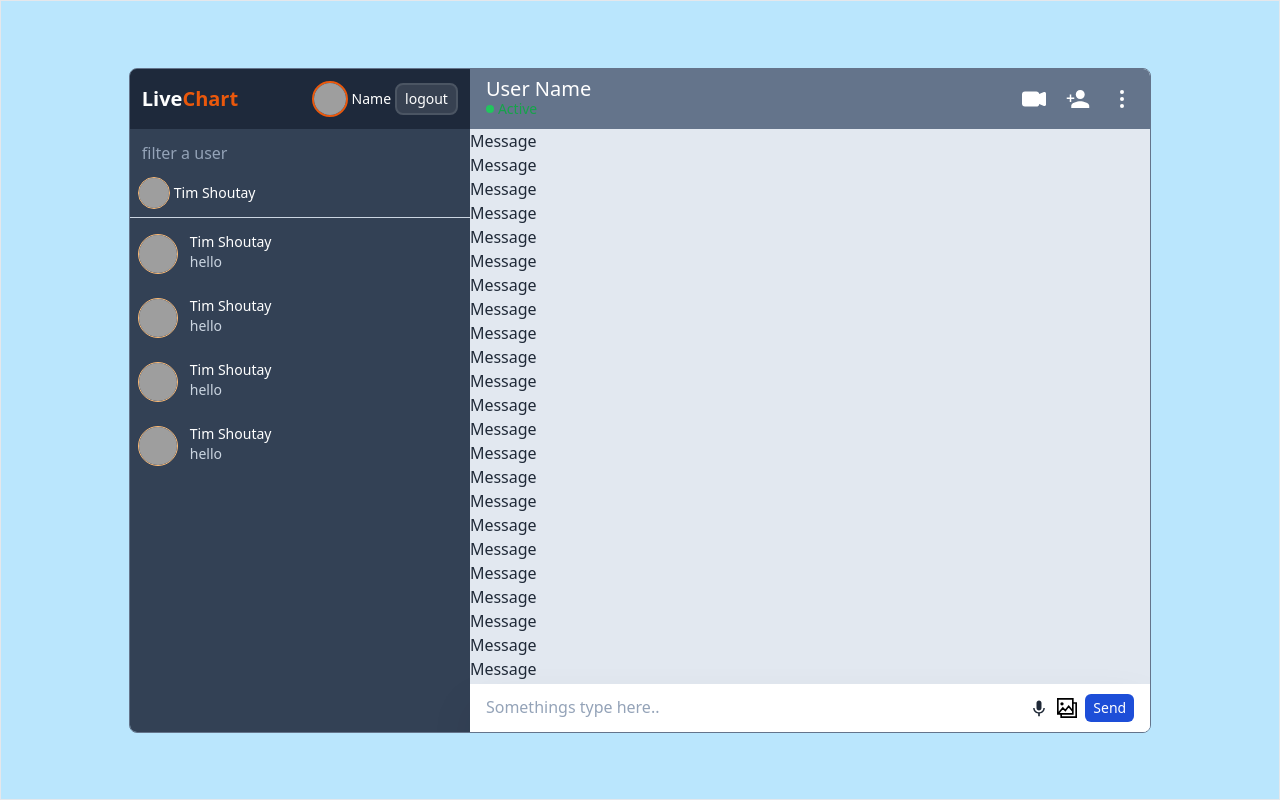
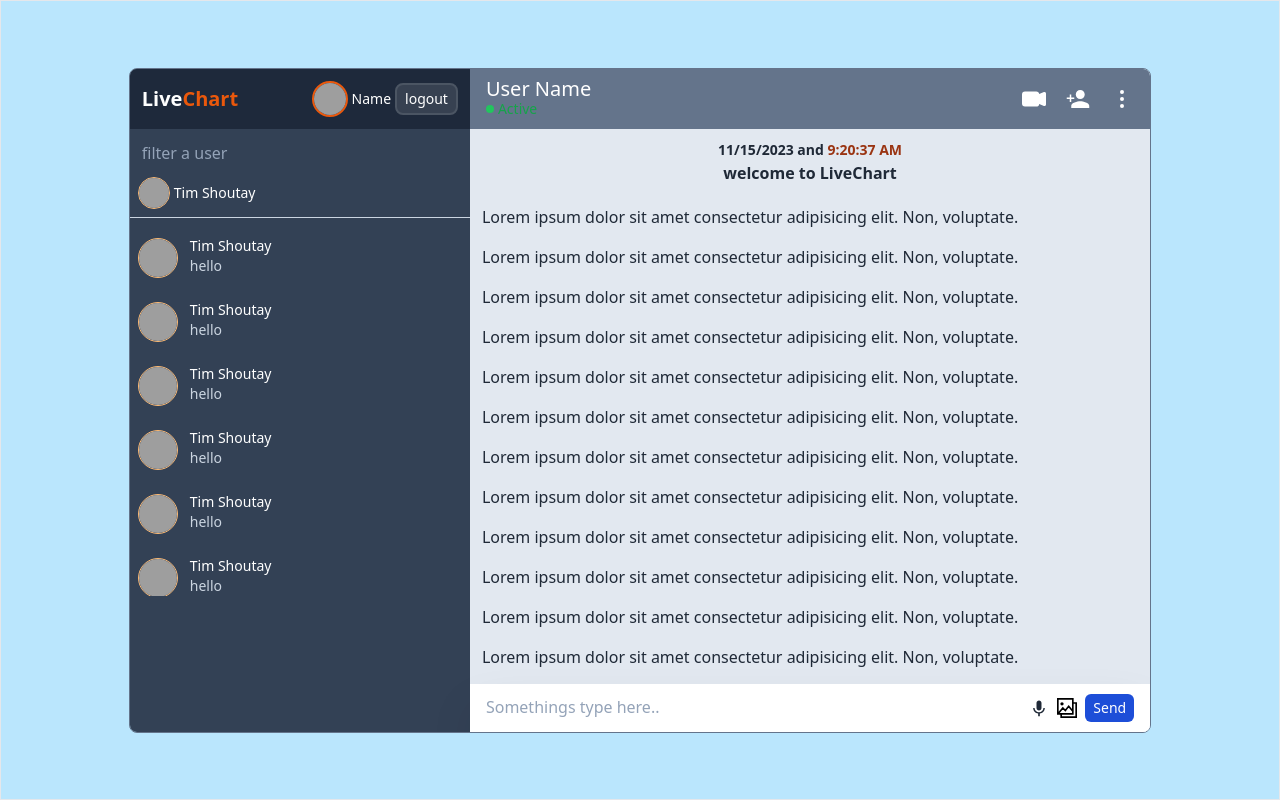
Before and after one commit to saifularafat/live_charts, a React (Vite) app: page / in a window 1280 px wide. Built offline with nearby package versions, Linux system fonts and the light colour scheme; grey boxes are pictures that could not be loaded.

Commit message:
scroll problem is solve

```diff
--- a/src/Components/Chart.jsx
+++ b/src/Components/Chart.jsx
@@ -13,7 +13,7 @@ const Chart = () => {
     return (
         <div className="col-span-4 bg-slate-200 ">
             {/* Header section start*/}
-            <div className="flex items-center justify-between py-[10px] px-4 bg-slate-500">
+            <div className="flex items-center justify-between py-[10px] px-4 bg-slate-500 sticky top-0 z-10">
                 <div>
                     <h2 className="text-xl font-medium text-white leading-none">User Name</h2>
                     <div className="flex items-center gap-1">
@@ -52,9 +52,7 @@ const Chart = () => {
                 </div>
             </div>
             {/* Header section end*/}
-            {/* <div className="overflow-y-scroll overflow-x-hidden scroll-smooth "> */}
-                <Messages />
-            {/* </div> */}
+            <Messages />
             <Input />
         </div>
     );
--- a/src/Components/Charts.jsx
+++ b/src/Components/Charts.jsx
@@ -1,7 +1,7 @@
 
 const Charts = () => {
     return (
-        <div className=" space-y-2 pt-2">
+        <div className=" space-y-2 pt-3 h-[378px] overflow-y-scroll myScroll">
             <div className="flex items-center gap-1 hover:bg-slate-800 py-2 cursor-pointer rounded-lg transition-all duration-200 pl-2">
                 <img src="https://encrypted-tbn0.gstatic.com/images?q=tbn:ANd9GcRLQUXqMrzrmkxd3QpxGL5bzgxELsztrL1AgQ&usqp=CAU" alt="photo" className="w-10 h-10 object-cover border-[1px] border-orange-300 rounded-full" />
                 <div className="pl-2">
@@ -30,6 +30,70 @@ const Charts = () => {
                     <span className="text-sm font-light text-slate-300 ">hello</span>
                 </div>
             </div>
+            <div className="flex items-center gap-1 hover:bg-slate-800 py-2 cursor-pointer rounded-lg transition-all duration-200 pl-2">
+                <img src="https://encrypted-tbn0.gstatic.com/images?q=tbn:ANd9GcRLQUXqMrzrmkxd3QpxGL5bzgxELsztrL1AgQ&usqp=CAU" alt="photo" className="w-10 h-10 object-cover border-[1px] border-orange-300 rounded-full" />
+                <div className="pl-2">
+                    <p className="text-sm font-medium text-white leading-none">Tim Shoutay</p>
+                    <span className="text-sm font-light text-slate-300 ">hello</span>
+                </div>
+            </div>
+            <div className="flex items-center gap-1 hover:bg-slate-800 py-2 cursor-pointer rounded-lg transition-all duration-200 pl-2">
+                <img src="https://encrypted-tbn0.gstatic.com/images?q=tbn:ANd9GcRLQUXqMrzrmkxd3QpxGL5bzgxELsztrL1AgQ&usqp=CAU" alt="photo" className="w-10 h-10 object-cover border-[1px] border-orange-300 rounded-full" />
+                <div className="pl-2">
+                    <p className="text-sm font-medium text-white leading-none">Tim Shoutay</p>
+                    <span className="text-sm font-light text-slate-300 ">hello</span>
+                </div>
+            </div>
+            <div className="flex items-center gap-1 hover:bg-slate-800 py-2 cursor-pointer rounded-lg transition-all duration-200 pl-2">
+                <img src="https://encrypted-tbn0.gstatic.com/images?q=tbn:ANd9GcRLQUXqMrzrmkxd3QpxGL5bzgxELsztrL1AgQ&usqp=CAU" alt="photo" className="w-10 h-10 object-cover border-[1px] border-orange-300 rounded-full" />
+                <div className="pl-2">
+                    <p className="text-sm font-medium text-white leading-none">Tim Shoutay</p>
+                    <span className="text-sm font-light text-slate-300 ">hello</span>
+                </div>
+            </div>
+            <div className="flex items-center gap-1 hover:bg-slate-800 py-2 cursor-pointer rounded-lg transition-all duration-200 pl-2">
+                <img src="https://encrypted-tbn0.gstatic.com/images?q=tbn:ANd9GcRLQUXqMrzrmkxd3QpxGL5bzgxELsztrL1AgQ&usqp=CAU" alt="photo" className="w-10 h-10 object-cover border-[1px] border-orange-300 rounded-full" />
+                <div className="pl-2">
+                    <p className="text-sm font-medium text-white leading-none">Tim Shoutay</p>
+                    <span className="text-sm font-light text-slate-300 ">hello</span>
+                </div>
+            </div>
+            <div className="flex items-center gap-1 hover:bg-slate-800 py-2 cursor-pointer rounded-lg transition-all duration-200 pl-2">
+                <img src="https://encrypted-tbn0.gstatic.com/images?q=tbn:ANd9GcRLQUXqMrzrmkxd3QpxGL5bzgxELsztrL1AgQ&usqp=CAU" alt="photo" className="w-10 h-10 object-cover border-[1px] border-orange-300 rounded-full" />
+                <div className="pl-2">
+                    <p className="text-sm font-medium text-white leading-none">Tim Shoutay</p>
+                    <span className="text-sm font-light text-slate-300 ">hello</span>
+                </div>
+            </div>
+            <div className="flex items-center gap-1 hover:bg-slate-800 py-2 cursor-pointer rounded-lg transition-all duration-200 pl-2">
+                <img src="https://encrypted-tbn0.gstatic.com/images?q=tbn:ANd9GcRLQUXqMrzrmkxd3QpxGL5bzgxELsztrL1AgQ&usqp=CAU" alt="photo" className="w-10 h-10 object-cover border-[1px] border-orange-300 rounded-full" />
+                <div className="pl-2">
+                    <p className="text-sm font-medium text-white leading-none">Tim Shoutay</p>
+                    <span className="text-sm font-light text-slate-300 ">hello</span>
+                </div>
+            </div>
+            <div className="flex items-center gap-1 hover:bg-slate-800 py-2 cursor-pointer rounded-lg transition-all duration-200 pl-2">
+                <img src="https://encrypted-tbn0.gstatic.com/images?q=tbn:ANd9GcRLQUXqMrzrmkxd3QpxGL5bzgxELsztrL1AgQ&usqp=CAU" alt="photo" className="w-10 h-10 object-cover border-[1px] border-orange-300 rounded-full" />
+                <div className="pl-2">
+                    <p className="text-sm font-medium text-white leading-none">Tim Shoutay</p>
+                    <span className="text-sm font-light text-slate-300 ">hello</span>
+                </div>
+            </div>
+            <div className="flex items-center gap-1 hover:bg-slate-800 py-2 cursor-pointer rounded-lg transition-all duration-200 pl-2">
+                <img src="https://encrypted-tbn0.gstatic.com/images?q=tbn:ANd9GcRLQUXqMrzrmkxd3QpxGL5bzgxELsztrL1AgQ&usqp=CAU" alt="photo" className="w-10 h-10 object-cover border-[1px] border-orange-300 rounded-full" />
+                <div className="pl-2">
+                    <p className="text-sm font-medium text-white leading-none">Tim Shoutay</p>
+                    <span className="text-sm font-light text-slate-300 ">hello</span>
+                </div>
+            </div>
+            <div className="flex items-center gap-1 hover:bg-slate-800 py-2 cursor-pointer rounded-lg transition-all duration-200 pl-2">
+                <img src="https://encrypted-tbn0.gstatic.com/images?q=tbn:ANd9GcRLQUXqMrzrmkxd3QpxGL5bzgxELsztrL1AgQ&usqp=CAU" alt="photo" className="w-10 h-10 object-cover border-[1px] border-orange-300 rounded-full" />
+                <div className="pl-2">
+                    <p className="text-sm font-medium text-white leading-none">Tim Shoutay</p>
+                    <span className="text-sm font-light text-slate-300 ">hello</span>
+                </div>
+            </div>
+            {/* <p className="pt-5 bg-slate-900"></p> */}
         </div>
     );
 };
--- a/src/Components/Message.jsx
+++ b/src/Components/Message.jsx
@@ -2,7 +2,7 @@
 const Message = () => {
     return (
         <div>
-            <h2>Message</h2>
+            <h2>Lorem ipsum dolor sit amet consectetur adipisicing elit. Non, voluptate.</h2>
         </div>
     );
 };
--- a/src/Components/Messages.jsx
+++ b/src/Components/Messages.jsx
@@ -1,12 +1,22 @@
+import { useEffect, useState } from "react";
 import Message from "./Message";
 
 const Messages = () => {
+    const [realTimeAndDate, setRealTimeAndDate] = useState(new Date());
+    useEffect(() => {
+        const interval = setInterval(() => {
+            setRealTimeAndDate(new Date());
+        }, 100000)
+        return () => clearInterval(interval)
+    }, [])
+    const intervalDate = realTimeAndDate.toLocaleDateString();
+    const intervalTime = realTimeAndDate.toLocaleTimeString();
     return (
-        <div className="min-h-[calc(83vh-108px)]">
-            <Message />
-            <Message />
-            <Message />
-            <Message />
+        <div className="min-h-[calc(84vh-108px)] space-y-4  h-[400px] pb-5 px-3 pt-2 overflow-y-scroll myScrollMain scroll-smooth">
+            <div className="text-center pb-1">
+                <span className="text-sm font-semibold">{intervalDate} and <span className="text-orange-800">{intervalTime}</span></span>
+                <p className="text-base font-semibold">welcome to LiveChart</p>
+            </div>
             <Message />
             <Message />
             <Message />
--- a/src/Components/Search.jsx
+++ b/src/Components/Search.jsx
@@ -1,7 +1,7 @@
 
 const Search = () => {
     return (
-        <div className=" pt-2 border-0 border-b border-solid border-slate-300">
+        <div className=" pt-2 border-0 border-b border-solid border-slate-300 bg-slate-700">
             <input type="text" name="" id="" placeholder="filter a user" className=" mx-2 outline-none border-none placeholder:text-slate-400 placeholder:text-base placeholder:caret-fuchsia-50 text-white rounded-md p-1 w-full bg-transparent" />
             <div className="flex items-center gap-1 hover:bg-slate-800 py-2 cursor-pointer rounded-lg transition-all duration-200 pl-2">
                 <img src="https://encrypted-tbn0.gstatic.com/images?q=tbn:ANd9GcRLQUXqMrzrmkxd3QpxGL5bzgxELsztrL1AgQ&usqp=CAU" alt="photo" className="w-8 h-8 object-cover border-[1px] border-orange-300 rounded-full" />
--- a/src/index.css
+++ b/src/index.css
@@ -5,3 +5,38 @@
 .input_filed {
   @apply outline-none border-0 border-b-2 border-slate-400 rounded shadow-2xl py-3 px-3 placeholder:text-slate-400 text-slate-800 font-medium placeholder:font-normal ;
 }
+
+/* scroll sidebar style */
+.myScroll:hover::-webkit-scrollbar-thumb {
+  background-color:#122033;
+}
+
+.myScroll::-webkit-scrollbar {
+  width: 0.4rem;
+}
+
+.myScroll::-webkit-scrollbar-track {
+  background-color: #334155;
+}
+
+.myScroll::-webkit-scrollbar-thumb {
+  background-color: transparent;
+  border-radius: 7rem;
+}
+/* scroll main  Content style */
+.myScrollMain:hover::-webkit-scrollbar-thumb {
+  background-color:#64748B;
+}
+
+.myScrollMain::-webkit-scrollbar {
+  width: 0.3rem;
+}
+
+.myScrollMain::-webkit-scrollbar-track {
+  background-color: #E2E8F0;
+}
+
+.myScrollMain::-webkit-scrollbar-thumb {
+  background-color: transparent;
+  border-radius: 7rem;
+}
```
